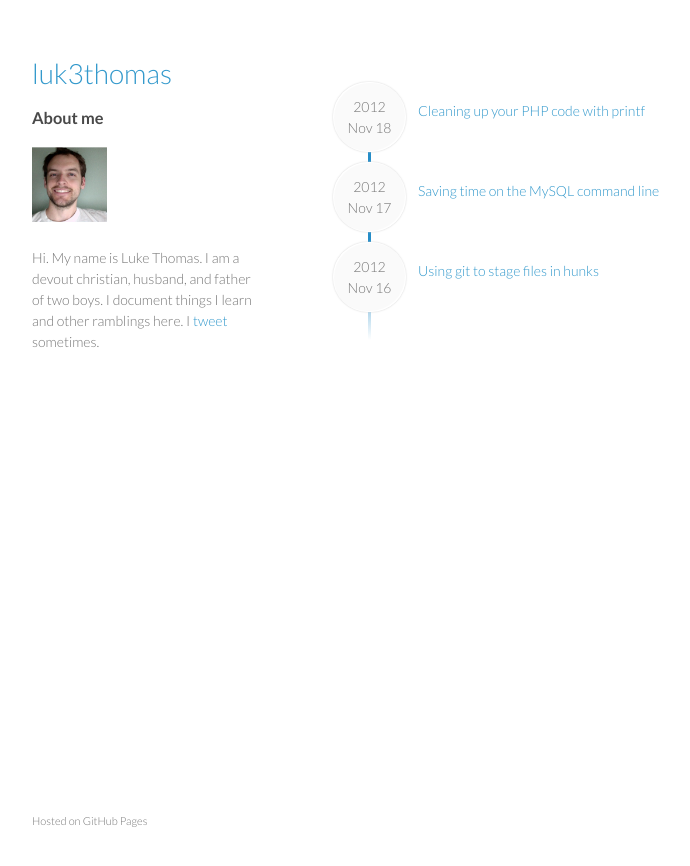
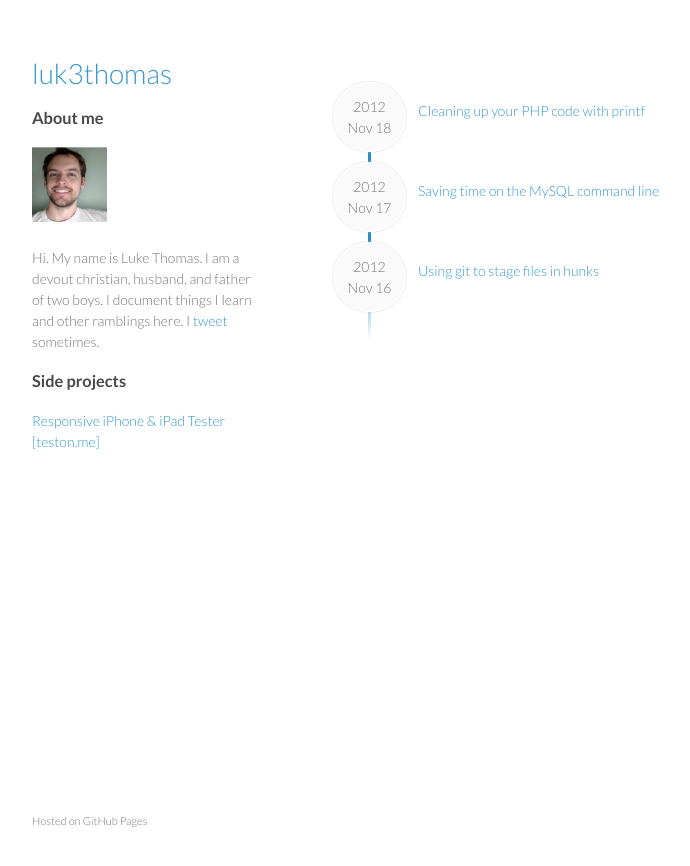
Before and after one commit to luk3thomas/luk3thomas.com, a Jekyll site: the page built from index.md, in a window 1280 px wide. Shown: the top 866 px of the page, without its empty margins (178-868 px from the left). Built offline with Jekyll 4.4.1, drawn with Linux system fonts in a browser that asks for light colours.

Commit message:
add side projects plug

```diff
--- a/_layouts/default.html
+++ b/_layouts/default.html
@@ -53,6 +53,9 @@
             other ramblings here. I <a href="https://twitter.com/luk3thomas">tweet</a> sometimes.
         </p>
 
+        <h3>Side projects</h3>
+        <p><a href="//teston.me">Responsive iPhone & iPad Tester [teston.me]</a></p>
+
       </header>
       <section>
         {{ content }}
```
